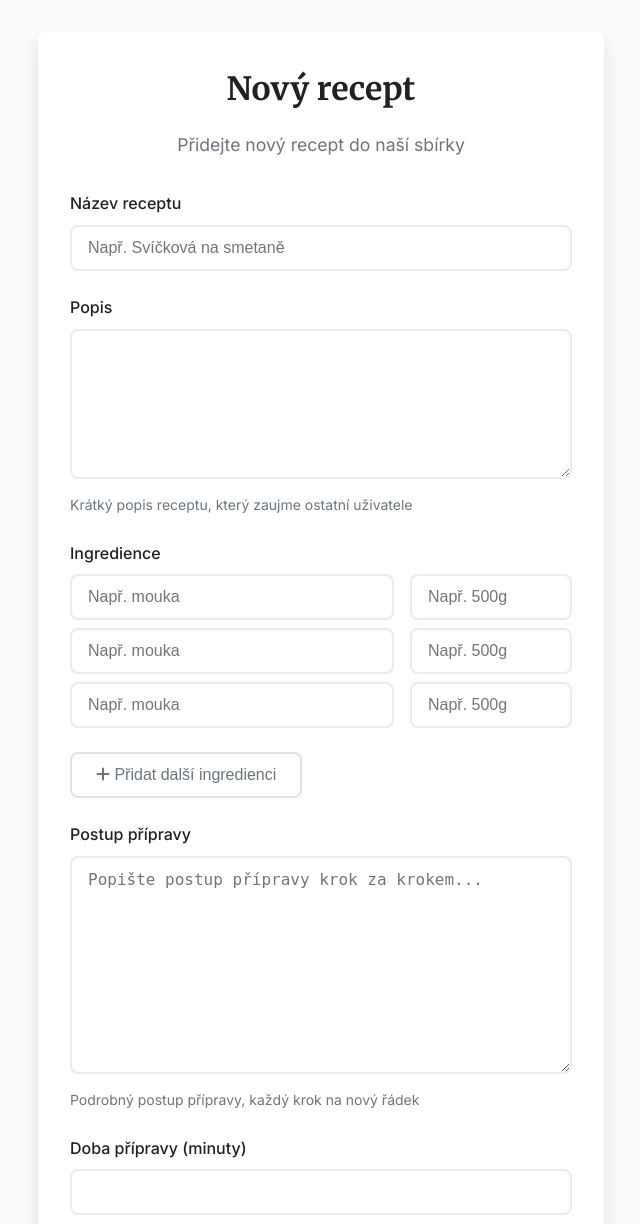
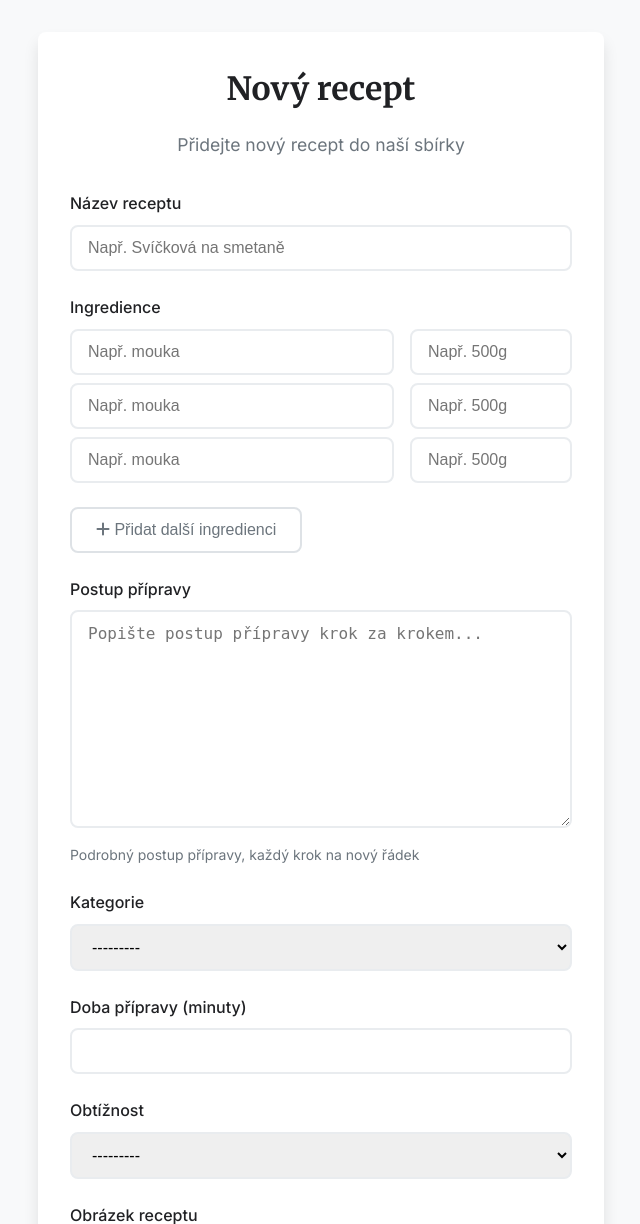
Before and after one commit to ondrajasnik/DjangoRecepty, a Django app: page /recept/novy/ in a window 1280 px wide. Shown: the top 1224 px of the page, without its empty margins (319-959 px from the left). Run offline with Django 5.2, Linux system fonts and the light colour scheme; a user stored in the database is signed in.

Commit message:
Repair of forms

```diff
--- a/recepty/forms.py
+++ b/recepty/forms.py
@@ -49,29 +49,39 @@ SurovinaFormSet = forms.inlineformset_factory(
 )
 
 class ReceptForm(forms.ModelForm):
-    popis = forms.CharField(
-        widget=forms.Textarea(attrs={'class': 'form-control', 'rows': 4}),
-        required=False,
-        help_text='Krátký popis receptu, který zaujme ostatní uživatele'
+    hodnoceni = forms.FloatField(
+        widget=forms.HiddenInput(),
+        initial=0,
+        required=False
     )
 
     class Meta:
         model = Recept
-        fields = ['nazev', 'popis', 'postup', 'kategorie', 'obtiznost', 'doba_pripravy', 'obrazek']
+        fields = ['nazev', 'postup', 'kategorie', 'obtiznost', 'doba_pripravy', 'obrazek', 'hodnoceni']
         widgets = {
             'nazev': forms.TextInput(attrs={'class': 'form-control', 'placeholder': 'Např. Svíčková na smetaně'}),
             'postup': forms.Textarea(attrs={'class': 'form-control', 'rows': 10, 'placeholder': 'Popište postup přípravy krok za krokem...'}),
             'kategorie': forms.Select(attrs={'class': 'form-control'}),
             'obtiznost': forms.Select(attrs={'class': 'form-control'}),
             'doba_pripravy': forms.NumberInput(attrs={'class': 'form-control', 'min': '1'}),
+            'obrazek': forms.FileInput(attrs={
+                'class': 'form-control',
+                'accept': 'image/*'
+            })
         }
 
     def __init__(self, *args, **kwargs):
         super().__init__(*args, **kwargs)
-        self.fields['obrazek'].widget.attrs.update({'class': 'form-control'})
+        self.fields['obrazek'].required = False
 
     def clean_doba_pripravy(self):
         doba = self.cleaned_data.get('doba_pripravy')
         if doba < 1:
             raise forms.ValidationError('Doba přípravy musí být alespoň 1 minuta.')
         return doba
+
+    def clean(self):
+        cleaned_data = super().clean()
+        if 'hodnoceni' not in cleaned_data:
+            cleaned_data['hodnoceni'] = 0
+        return cleaned_data
--- a/recepty/models.py
+++ b/recepty/models.py
@@ -23,6 +23,7 @@ class Recept(models.Model):
     obtiznost = models.CharField(max_length=20, choices=OBTIZNOST_VOLBY)
     hodnoceni = models.FloatField(
         help_text="Hodnocení od 0 do 5",
+        default=0
     )
     doba_pripravy = models.PositiveIntegerField(help_text="Doba v minutách")
     obrazek = models.ImageField(upload_to='recepty/', blank=True, null=True)
@@ -38,7 +39,7 @@ class Recept(models.Model):
 
     def clean(self):
         from django.core.exceptions import ValidationError
-        if self.hodnoceni < 0 or self.hodnoceni > 5:
+        if self.hodnoceni is not None and (self.hodnoceni < 0 or self.hodnoceni > 5):
             raise ValidationError('Hodnocení musí být mezi 0 a 5.')
 
 class Surovina(models.Model):
--- a/recepty/templates/recepty/recept_form.html
+++ b/recepty/templates/recepty/recept_form.html
@@ -207,6 +207,14 @@
             </ul>
             {% endif %}
 
+            {% if form.non_field_errors %}
+            <div class="error-text">
+                {% for error in form.non_field_errors %}
+                    {{ error }}
+                {% endfor %}
+            </div>
+            {% endif %}
+
             <form method="post" enctype="multipart/form-data" novalidate>
                 {% csrf_token %}
 
@@ -219,20 +227,12 @@
                 </div>
 
                 <div class="form-group">
-                    <label class="form-label" for="{{ form.popis.id_for_label }}">Popis</label>
-                    {{ form.popis }}
-                    {% if form.popis.errors %}
-                        <div class="error-text">{{ form.popis.errors.0 }}</div>
-                    {% endif %}
-                    <div class="help-text">{{ form.popis.help_text }}</div>
-                </div>
-
-                <div class="form-group">
                     <label class="form-label">Ingredience</label>
                     {{ suroviny_formset.management_form }}
                     <div id="suroviny-formset">
                         {% for surovina_form in suroviny_formset %}
                             <div class="surovina-form" style="display: flex; gap: 1rem; margin-bottom: 0.5rem;">
+                                {{ surovina_form.id }}
                                 <div style="flex: 2;">
                                     {{ surovina_form.nazev }}
                                     {% if surovina_form.nazev.errors %}
@@ -267,6 +267,14 @@
                 </div>
 
                 <div class="form-group">
+                    <label class="form-label" for="{{ form.kategorie.id_for_label }}">Kategorie</label>
+                    {{ form.kategorie }}
+                    {% if form.kategorie.errors %}
+                        <div class="error-text">{{ form.kategorie.errors.0 }}</div>
+                    {% endif %}
+                </div>
+
+                <div class="form-group">
                     <label class="form-label" for="{{ form.doba_pripravy.id_for_label }}">Doba přípravy (minuty)</label>
                     {{ form.doba_pripravy }}
                     {% if form.doba_pripravy.errors %}
@@ -284,11 +292,16 @@
 
                 <div class="form-group">
                     <label class="form-label" for="{{ form.obrazek.id_for_label }}">Obrázek receptu</label>
+                    {% if object and object.obrazek %}
+                        <div style="margin-bottom: 1rem;">
+                            <img src="{{ object.obrazek.url }}" alt="{{ object.nazev }}" style="max-width: 200px; border-radius: var(--border-radius);">
+                        </div>
+                    {% endif %}
                     {{ form.obrazek }}
                     {% if form.obrazek.errors %}
                         <div class="error-text">{{ form.obrazek.errors.0 }}</div>
                     {% endif %}
-                    <div class="help-text">Nahrajte obrázek hotového pokrmu (volitelné)</div>
+                    <div class="help-text">{% if object and object.obrazek %}Vyberte nový obrázek pouze pokud chcete současný změnit{% else %}Nahrajte obrázek hotového pokrmu (volitelné){% endif %}</div>
                 </div>
 
                 <div class="form-actions">
--- a/recepty/views.py
+++ b/recepty/views.py
@@ -94,15 +94,26 @@ class ReceptCreateView(LoginRequiredMixin, CreateView):
         context = self.get_context_data()
         suroviny_formset = context['suroviny_formset']
         form.instance.autor = self.request.user
-        form.instance.hodnoceni = 0  # Výchozí hodnocení pro nový recept
-        self.object = form.save()
-        if suroviny_formset.is_valid():
+
+        if form.is_valid() and suroviny_formset.is_valid():
+            self.object = form.save(commit=False)
+            if 'obrazek' in self.request.FILES:
+                self.object.obrazek = self.request.FILES['obrazek']
+                messages.success(self.request, f'Obrázek byl úspěšně nahrán: {self.object.obrazek.name}')
+            else:
+                messages.warning(self.request, 'Žádný obrázek nebyl nahrán')
+            self.object.save()
             suroviny_formset.instance = self.object
             suroviny_formset.save()
             messages.success(self.request, 'Recept byl úspěšně vytvořen!')
             return super().form_valid(form)
         else:
+            messages.error(self.request, f'Chyba ve formuláři: {form.errors}')
             return self.form_invalid(form)
+
+    def form_invalid(self, form):
+        messages.error(self.request, f'Chyba ve formuláři: {form.errors}')
+        return super().form_invalid(form)
 
 class ReceptUpdateView(LoginRequiredMixin, UserPassesTestMixin, UpdateView):
     model = Recept
@@ -112,21 +123,43 @@ class ReceptUpdateView(LoginRequiredMixin, UserPassesTestMixin, UpdateView):
     def get_context_data(self, **kwargs):
         context = super().get_context_data(**kwargs)
         if self.request.POST:
-            context['suroviny_formset'] = SurovinaFormSet(self.request.POST, instance=self.object)
+            context['suroviny_formset'] = SurovinaFormSet(
+                self.request.POST,
+                self.request.FILES,
+                instance=self.object,
+                prefix='suroviny'
+            )
         else:
-            context['suroviny_formset'] = SurovinaFormSet(instance=self.object)
+            context['suroviny_formset'] = SurovinaFormSet(
+                instance=self.object,
+                prefix='suroviny'
+            )
         return context
 
     def form_valid(self, form):
         context = self.get_context_data()
         suroviny_formset = context['suroviny_formset']
-        if suroviny_formset.is_valid():
+
+        if not form.is_valid():
+            messages.error(self.request, f'Chyby v hlavním formuláři: {form.errors}')
+            return self.form_invalid(form)
+
+        try:
+            # Uložíme hlavní formulář
             self.object = form.save()
-            suroviny_formset.instance = self.object
-            suroviny_formset.save()
-            messages.success(self.request, 'Recept byl úspěšně upraven!')
-            return super().form_valid(form)
-        else:
+
+            # Zpracování ingrediencí
+            if suroviny_formset.is_valid():
+                # Uložíme formset - toto zachová existující suroviny a přidá nové
+                suroviny_formset.save()
+                messages.success(self.request, 'Recept byl úspěšně upraven!')
+                return redirect(self.object.get_absolute_url())
+            else:
+                messages.error(self.request, f'Chyby v ingrediencích: {suroviny_formset.errors}')
+                return self.form_invalid(form)
+
+        except Exception as e:
+            messages.error(self.request, f'Chyba při ukládání: {str(e)}')
             return self.form_invalid(form)
 
     def test_func(self):
--- a/vareni/urls.py
+++ b/vareni/urls.py
@@ -10,3 +10,6 @@ urlpatterns = [
 
 if settings.DEBUG:
     urlpatterns += static(settings.MEDIA_URL, document_root=settings.MEDIA_ROOT)
+    # Add debug information about media settings
+    print(f"Media URL: {settings.MEDIA_URL}")
+    print(f"Media Root: {settings.MEDIA_ROOT}")
```
Also changed, not shown: db.sqlite3, media/recepty/svickova.jpg (added), recepty/migrations/0005_alter_recept_hodnoceni.py (added).
